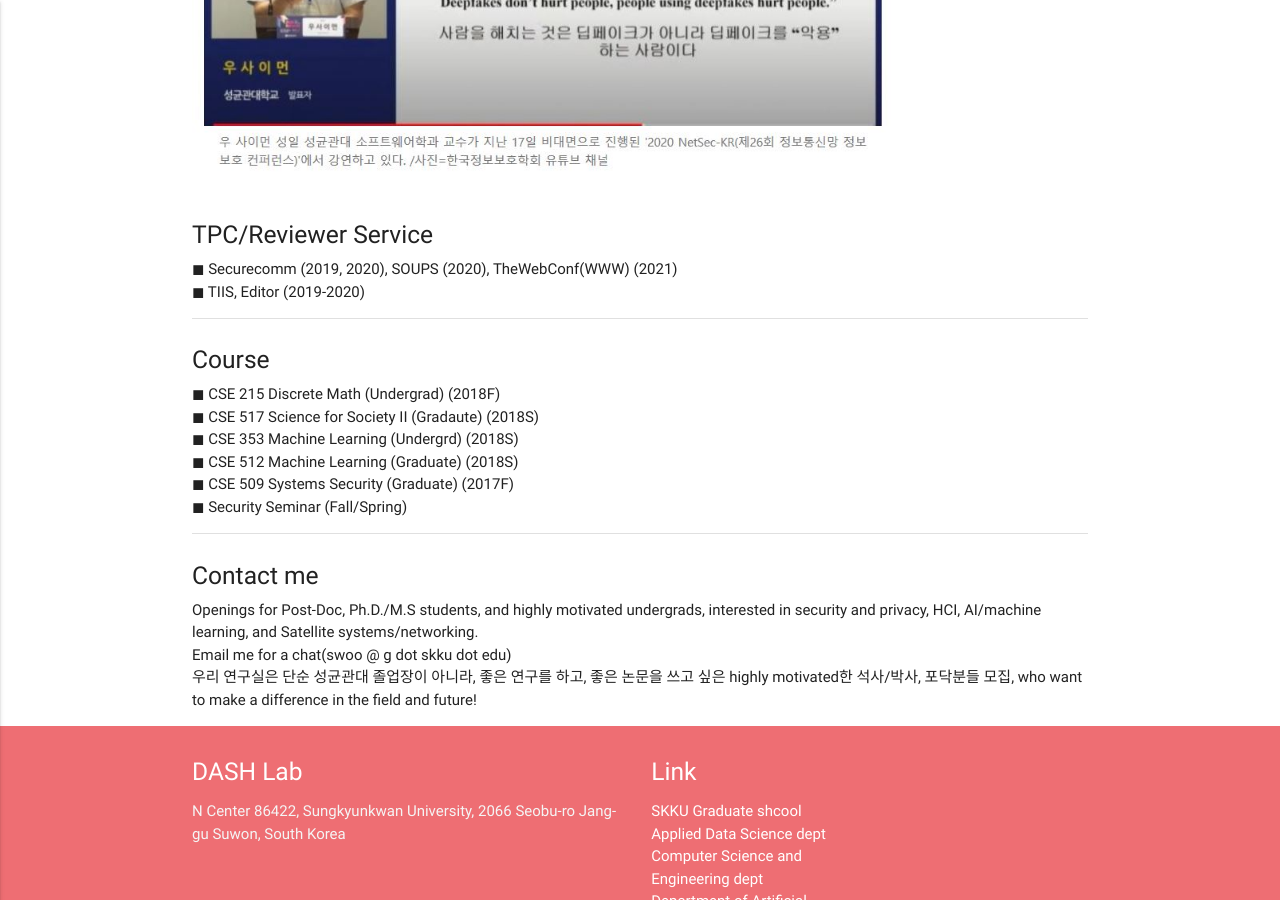
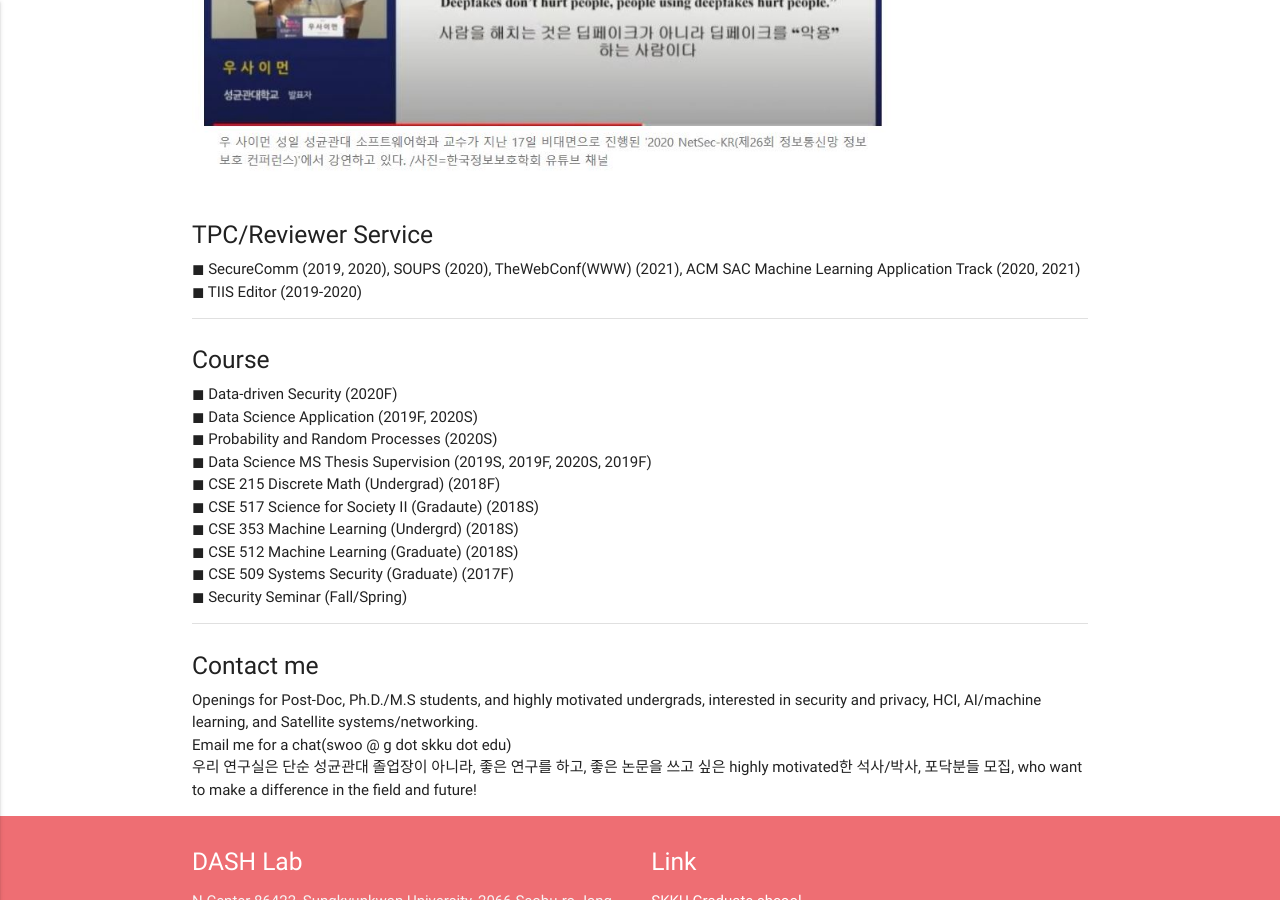
Before and after one commit to Yurim990507/DASH-Lab.github.io, a Jekyll site: the page built from example1.md, in a window 1280 px wide and 900 px high, scrolled down 1018 px. Built offline with Jekyll 4.4.1, drawn with Linux system fonts in a browser that asks for light colours.

Commit message:
Update example1.md

```diff
--- a/example1.md
+++ b/example1.md
@@ -42,13 +42,17 @@ permalink: /About/
 </div>
 <div class="section">
     <h5>TPC/Reviewer Service</h5>
-          ◼ Securecomm (2019, 2020), SOUPS (2020), TheWebConf(WWW) (2021)<br>
-          ◼ TIIS, Editor (2019-2020) <br>
+          ◼ SecureComm (2019, 2020), SOUPS (2020), TheWebConf(WWW) (2021), ACM SAC Machine Learning Application Track (2020, 2021)<br>
+          ◼ TIIS Editor (2019-2020) <br>
 
 </div>
 <div class="divider"></div>
 <div class="section">
     <h5>Course</h5>
+        ◼ Data-driven Security (2020F) <br>
+        ◼ Data Science Application (2019F, 2020S) <br>
+        ◼ Probability and Random Processes (2020S) <br>
+        ◼ Data Science MS Thesis Supervision (2019S, 2019F, 2020S, 2019F) <br>
         ◼ CSE 215 Discrete Math (Undergrad) (2018F) <br>
         ◼ CSE 517 Science for Society II (Gradaute) (2018S) <br>
         ◼ CSE 353 Machine Learning (Undergrd) (2018S) <br>
```
